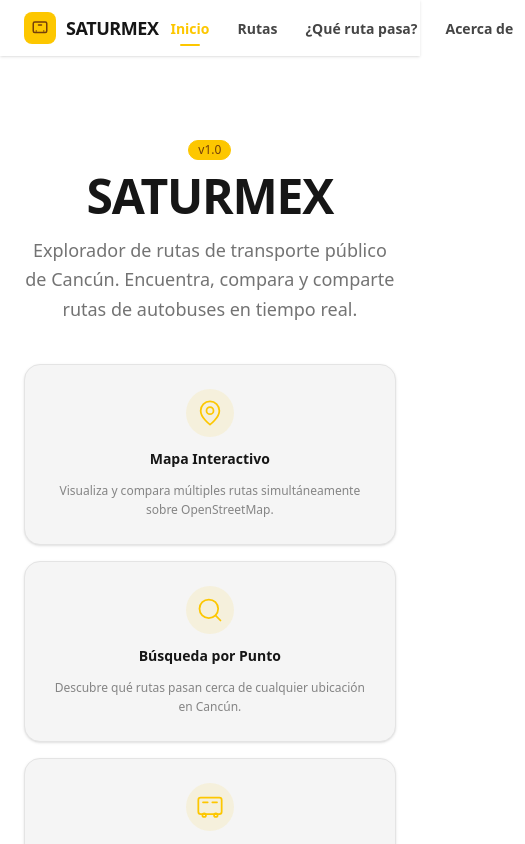
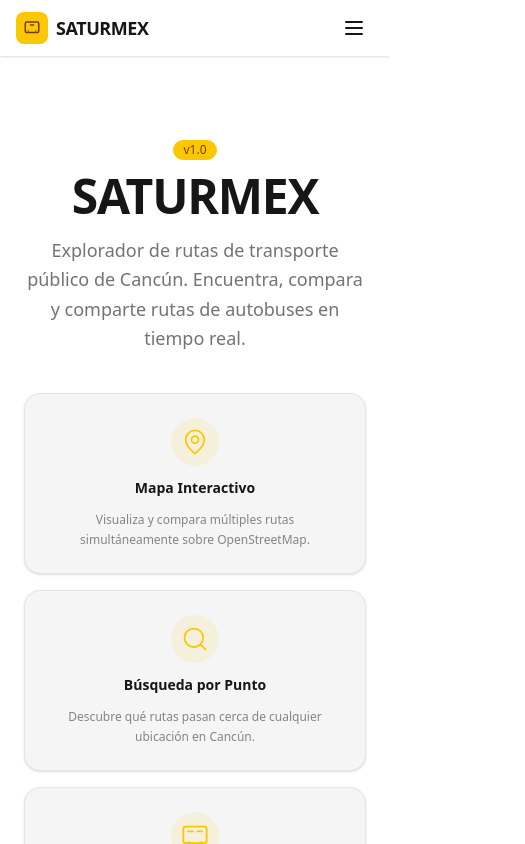
Before and after one commit to faustinoloeza/saturmexa-web, a Next.js app: page / in a window 390 px wide. Shown: the top 844 px of the page, 525 px wide, since content can reach past the window. Built offline with nearby package versions, Linux system fonts and the light colour scheme.

Commit message:
fix: fix menu and sidebar background

```diff
--- a/components/Navbar.tsx
+++ b/components/Navbar.tsx
@@ -14,11 +14,24 @@
   const pathname = usePathname();
 
   return (
-    <nav className="navbar bg-base-100 shadow-sm min-h-14 px-6">
-      <div className="flex-1">
-        <Link href="/" className="flex items-center gap-2.5 text-lg font-bold tracking-tight hover:opacity-80 transition-opacity">
+    <nav className="navbar bg-base-100 shadow-sm min-h-14 px-4">
+      <div className="navbar-start">
+        <Link
+          href="/"
+          className="flex items-center gap-2 text-lg font-bold tracking-tight hover:opacity-80 transition-opacity"
+        >
           <span className="flex items-center justify-center w-8 h-8 rounded-lg bg-primary text-primary-content">
-            <svg xmlns="http://www.w3.org/2000/svg" width="18" height="18" viewBox="0 0 24 24" fill="none" stroke="currentColor" strokeWidth="2" strokeLinecap="round" strokeLinejoin="round">
+            <svg
+              xmlns="http://www.w3.org/2000/svg"
+              width="18"
+              height="18"
+              viewBox="0 0 24 24"
+              fill="none"
+              stroke="currentColor"
+              strokeWidth="2"
+              strokeLinecap="round"
+              strokeLinejoin="round"
+            >
               <rect x="3" y="4" width="18" height="14" rx="2" />
               <line x1="7" y1="16" x2="7" y2="16" />
               <line x1="17" y1="16" x2="17" y2="16" />
@@ -28,30 +41,71 @@
           SATURMEX
         </Link>
       </div>
-      <div className="flex-none">
-        <ul className="flex items-center gap-1">
+
+      <div className="navbar-center hidden lg:flex">
+        <ul className="menu menu-horizontal px-1 gap-1">
           {LINKS.map((link) => {
             const active = pathname === link.href;
             return (
               <li key={link.href}>
                 <Link
                   href={link.href}
-                  className={`relative px-3 py-2 text-sm font-semibold rounded-lg transition-colors ${
+                  className={
                     active
-                      ? "text-primary"
-                      : "text-base-content/80 hover:text-base-content hover:bg-base-200"
-                  }`}
+                      ? "active font-semibold"
+                      : "font-semibold"
+                  }
                 >
                   {link.label}
-                  {active && (
-                    <span className="absolute bottom-0 left-1/2 -translate-x-1/2 w-5 h-0.5 bg-primary rounded-full" />
-                  )}
                 </Link>
               </li>
             );
           })}
         </ul>
       </div>
+
+      <div className="navbar-end lg:hidden">
+        <div className="dropdown dropdown-end">
+          <label tabIndex={0} className="btn btn-ghost btn-square">
+            <svg
+              xmlns="http://www.w3.org/2000/svg"
+              className="h-6 w-6"
+              fill="none"
+              viewBox="0 0 24 24"
+              stroke="currentColor"
+            >
+              <path
+                strokeLinecap="round"
+                strokeLinejoin="round"
+                strokeWidth={2}
+                d="M4 6h16M4 12h16M4 18h16"
+              />
+            </svg>
+          </label>
+          <ul
+            tabIndex={0}
+            className="dropdown-content menu p-2 shadow-lg bg-base-200 rounded-box w-52 mt-2 z-50"
+          >
+            {LINKS.map((link) => {
+              const active = pathname === link.href;
+              return (
+                <li key={link.href}>
+                  <Link
+                    href={link.href}
+                    className={active ? "active font-semibold" : "font-semibold"}
+                    onClick={() => {
+                      const el = document.activeElement as HTMLElement;
+                      el?.blur();
+                    }}
+                  >
+                    {link.label}
+                  </Link>
+                </li>
+              );
+            })}
+          </ul>
+        </div>
+      </div>
     </nav>
   );
 }
--- a/components/RouteMatcher.tsx
+++ b/components/RouteMatcher.tsx
@@ -218,7 +218,7 @@
       <aside
         className={`${
           sidebarOpen ? "translate-x-0" : "-translate-x-full"
-        } lg:translate-x-0 fixed lg:static left-0 top-0 z-50 lg:z-auto w-80 h-full flex flex-col  border-r border-base-300 transition-transform duration-300`}
+        } lg:translate-x-0 fixed lg:static left-0 top-0 z-50 lg:z-auto w-80 h-full flex flex-col bg-white border-r border-base-300 transition-transform duration-300`}
       >
         <div className="p-4 border-b border-base-300">
           <div className="flex items-center justify-between mb-3">
@@ -392,7 +392,7 @@
       <div className="flex-1 relative min-w-0">
         <button
           onClick={toggleSidebar}
-          className="btn btn-square bg-[#fdff7d] border border-base-300 shadow-lg absolute top-3 left-3 z-[1000] lg:hidden"
+          className="btn btn-square bg-white border border-base-300 shadow-lg absolute top-3 left-3 z-[1000] lg:hidden"
           aria-label="Abrir panel"
         >
           <svg
--- a/components/Sidebar.tsx
+++ b/components/Sidebar.tsx
@@ -51,7 +51,7 @@
       <aside
         className={`${
           open ? "translate-x-0" : "-translate-x-full"
-        } lg:translate-x-0 fixed lg:static left-0 top-0 z-50 lg:z-auto w-80 h-full flex flex-col border-r border-base-300 transition-transform duration-300`}
+        } lg:translate-x-0 fixed lg:static left-0 top-0 z-50 lg:z-auto w-80 h-full flex flex-col bg-white border-r border-base-300 transition-transform duration-300`}
       >
         <div className="p-4 border-b border-base-300">
           <div className="flex items-center justify-between mb-3">
```
